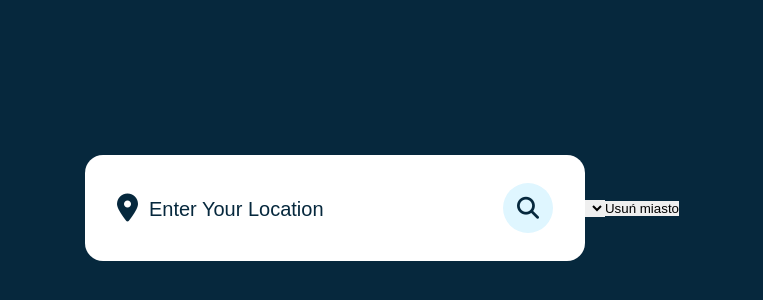
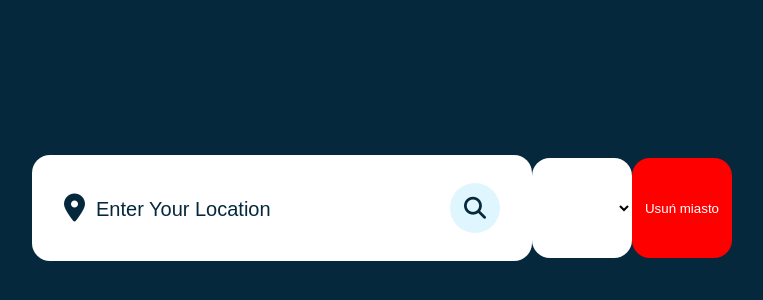
Before and after one commit to DDiirreegg/lessonsJS, a plain HTML site: page Lab_8/index.html in a window 1280 px wide. Shown: the part 192-492 px from the top of the page, without its empty margins (258-1021 px from the left). Drawn offline with Linux system fonts and the light colour scheme.

Commit message:
Rebuild lab 3 and 6

```diff
--- a/Lab_8/index.html
+++ b/Lab_8/index.html
@@ -46,8 +46,8 @@
       </div>
       </div>
     </div>
-    <select id="citySelect"></select>
-    <button id="deleteSelectedCityButton">Usuń miasto</button>
+    <select class="citySelect" id="citySelect"></select>
+    <button class="deleteSelectedCityButton" id="deleteSelectedCityButton">Usuń miasto</button>
 
     <script src="./main.js"></script>
   </body>
--- a/Lab_8/style.css
+++ b/Lab_8/style.css
@@ -114,3 +114,19 @@ body {
   color: red;
   display: none;
 }
+
+.deleteSelectedCityButton {
+  width: 100px;
+  height: 100px;
+  border-radius: 18px;
+  background-color: red;
+  color: #fff;
+}
+
+.citySelect {
+  position: relative;
+  width: 100px;
+  height: 100px;
+  background-color: #fff;
+  border-radius: 18px;
+}
```
